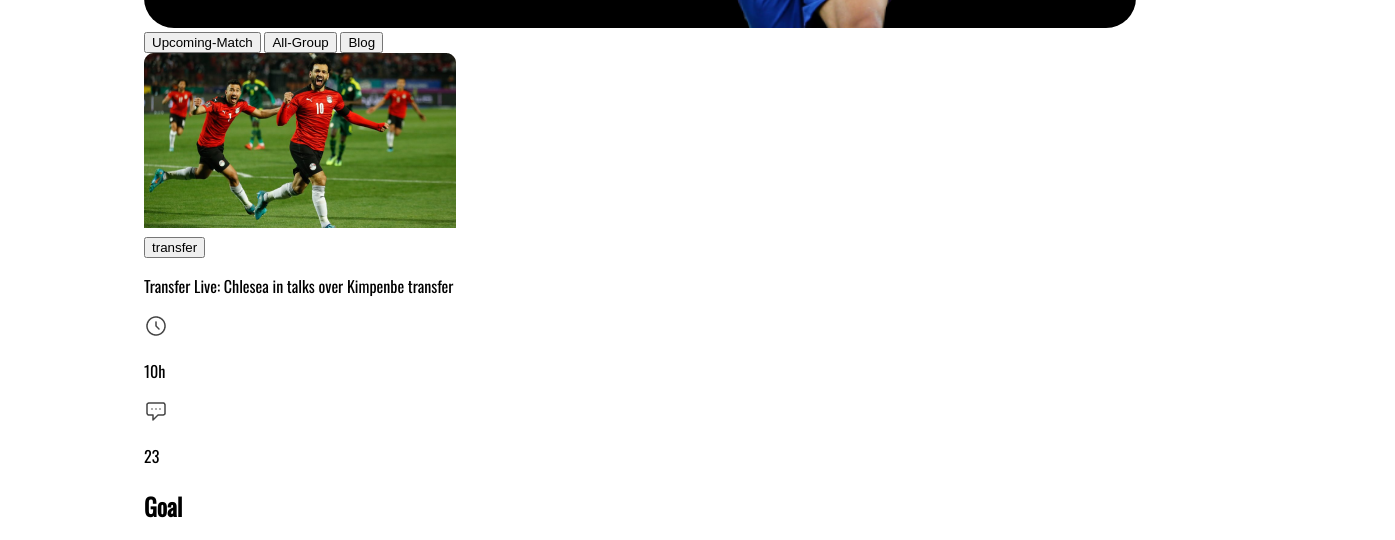
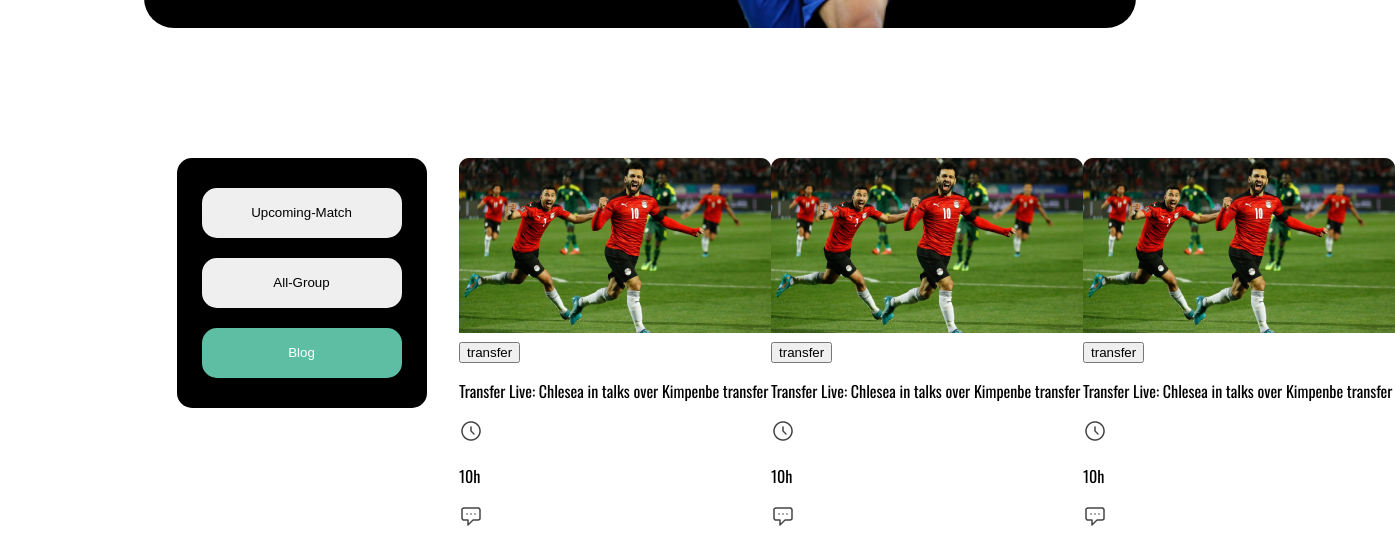
Before and after one commit to Mousumi-rm/webside-4-repo-ass-2, a plain HTML site: page index.html in a window 1280 px wide. Shown: the part 402-942 px from the top of the page, 1395 px wide, since content can reach past the window. Drawn offline with nearby package versions, Linux system fonts and the light colour scheme.

Commit message:
aside-part

```diff
--- a/index.html
+++ b/index.html
@@ -29,9 +29,9 @@
     </header>
                 <!-- .............HEADER-END............ -->
 
-     <!----------------------------MAIN-BLOG-GRID-PART------------- -->
+     <!----------------------------MAIN-BLOG-GRID-PART--------------->
     <main>
-        <section class="main-blog-button-part">
+        <section class="section-main-blog-button-part">
             <div class="all-button">
                 <button class="button-main-two">Upcoming-Match</button>
                 <button class="button-main-two">All-Group</button>
@@ -40,13 +40,43 @@
         </section>
 
         <article>
-        <section class="transfer-grid-part">
+        <section class="section-transfer-grid-part">
             <div class="transfer-part">
                 <div class="transfer-images">
                     <img src="assets/Blog Image.png" alt="">
                 </div>
                 <div>
-                    <button class="transfer-button-three">transfer</button>
+                    <button class="transfer-images">transfer</button>
+                    <p class="transfer-p-tag">Transfer Live: Chlesea in talks over Kimpenbe transfer</p>
+                    <div class="transfer-icon">
+                        <img src="assets/Time Icon.png" alt="">
+                        <p class="number-text">10h</p>
+                        <img  src="assets/Chat Icon.png" alt="">
+                        <p class="number-text">23</p>
+                    </div>
+                </div>
+            </div>
+            <div class="transfer-part">
+                <div class="transfer-images">
+                    <img src="assets/Blog Image.png" alt="">
+                </div>
+                <div>
+                    <button class="transfer-images">transfer</button>
+                    <p class="transfer-p-tag">Transfer Live: Chlesea in talks over Kimpenbe transfer</p>
+                    <div class="transfer-icon">
+                        <img src="assets/Time Icon.png" alt="">
+                        <p class="number-text">10h</p>
+                        <img  src="assets/Chat Icon.png" alt="">
+                        <p class="number-text">23</p>
+                    </div>
+                </div>
+            </div>
+            <div class="transfer-part">
+                <div class="transfer-images">
+                    <img src="assets/Blog Image.png" alt="">
+                </div>
+                <div>
+                    <button class="transfer-images">transfer</button>
                     <p class="transfer-p-tag">Transfer Live: Chlesea in talks over Kimpenbe transfer</p>
                     <div class="transfer-icon">
                         <img src="assets/Time Icon.png" alt="">
--- a/style.css
+++ b/style.css
@@ -76,3 +76,84 @@ HEADER-PART-BIG-BACKGROUND
      margin-bottom:-5px;
 
 }
+
+/* <!----------------------------
+HEADER-PART-BIG-BACKGROUND-END
+-----------------------------------> */
+
+
+/* <!----------------------------
+MAIN-BLOG-GRID-PART-STYLE-START
+-------------------------------> */
+main{
+    display: grid;
+    grid-template-columns: 315px auto;
+    justify-items: center;
+    margin-top: 130px;
+}
+/* ----------------
+ASIDE-PART
+---------------- */
+.section-main-blog-button-part{
+    background-color: black;
+    color: white;
+    width: 250px;
+    height: 250px;
+    border-radius: 15px;
+}
+.all-button{
+    display:flex;
+    flex-direction:column;
+    align-items: center;
+    gap: 20px;
+    margin-top:30px;
+}
+.button-main-two{
+     width: 200px;
+     height: 50px;
+     border: none;
+     border-radius: 15px;
+}
+.button-main-two:hover{
+    background-color: #55c2da;
+}
+.button-main-two-color{
+    width: 200px;
+    height: 50px;
+    border: none;
+    background-color: #5dbea3;
+    color: white;
+    border-radius: 15px;
+}
+.button-main-two-color:hover{
+    background-color: #55c2da;
+}
+/* ----------------
+transfer-PART
+---------------- */
+.section-transfer-grid-part{
+    display: grid;
+    grid-template-columns: repeat(3, 1fr);
+
+}
+.transfer-part{
+
+}
+.transfer-images{
+
+}
+.transfer-images{
+
+}
+.transfer-p-tag{
+
+}
+.transfer-icon{
+
+}
+.transfer-icon{
+
+}
+.number-text{
+
+}
```
